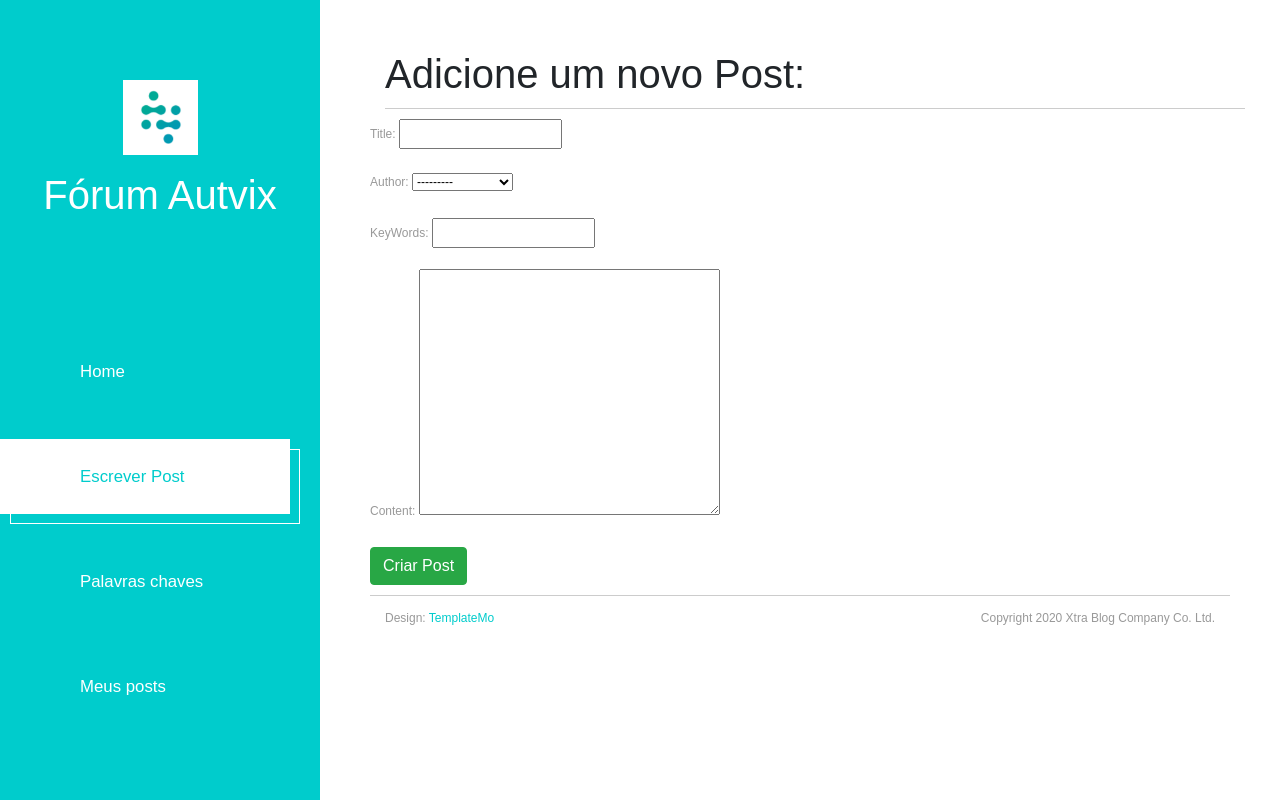
After one commit to Delarmelina/OnlineForum, a Django app: page /newPost/ in a window 1280 px wide. The commit adds this page. Run offline with Django 3.2, Linux system fonts and the light colour scheme; data comes from the database, SQL or seed files in the repository; both versions use the stored data as it was after the commit; some libraries are stand-ins or nearby versions; some web fonts are replaced.

Commit message:
Função ADD Post pelo Site criada (sem css)

```diff
--- a/AutvixForum/urls.py
+++ b/AutvixForum/urls.py
@@ -25,4 +25,5 @@ urlpatterns = [
     path('admin/', admin.site.urls),
     path('ckeditor/', include('ckeditor_uploader.urls')),
     path('posts/<int:post_id>', views.post),
+    path('newPost/', views.newPost, name='new-post'),
 ]+ static(settings.MEDIA_URL, document_root=settings.MEDIA_ROOT)
--- /dev/null
+++ b/Forum/forms.py
@@ -0,0 +1,9 @@
+from django import forms
+
+from .models import Post
+
+class PostForm(forms.ModelForm):
+
+    class Meta:
+        model = Post
+        fields = ('title', 'author', 'keyWords', 'content')
--- a/Forum/templates/layout.html
+++ b/Forum/templates/layout.html
@@ -7,7 +7,7 @@
 
     {% load static %}
 
-    {% comment %} <link href="{% static 'Forum/all.min.css' %}" rel="stylesheet" type="text/css"> {% endcomment %}
+    <link href="{% static 'Forum/all.min.css' %}" rel="stylesheet" type="text/css">
     <link rel="stylesheet" type="text/css" href="{% static 'Forum/bootstrap.min.css' %}">
     <link rel="stylesheet" type="text/css" href="{% static 'Forum/familySource.css' %}">
     <link rel="stylesheet" type="text/css" href="{% static 'Forum/style.css' %}">
--- /dev/null
+++ b/Forum/templates/newPost.html
@@ -0,0 +1,42 @@
+{% extends 'layout.html' %}
+
+{% block navbar %}
+    <ul>
+        <li class="tm-nav-item">
+            <a href="/" class="tm-nav-link">
+                <i class="fas fa-home"></i>
+                Home
+            </a>
+        </li>
+        <li class="tm-nav-item active">
+            <a href="newPost/" class="tm-nav-link">
+                <i class="fas fa-pen"></i>
+                Escrever Post
+            </a>
+        </li>
+        <li class="tm-nav-item">
+            <a href="about.html" class="tm-nav-link">
+                <i class="fas fa-users"></i>
+              Palavras chaves
+            </a>
+        </li>
+        <li class="tm-nav-item">
+            <a href="contact.html" class="tm-nav-link">
+                <i class="far fa-comments"></i>
+                Meus posts
+            </a>
+        </li>
+    </ul>
+{% endblock %}
+
+{% block content %}
+    <h1>Adicione um novo Post:</h1>
+    <hr class="col-12">
+    <div class="row">
+        <form method="POST">
+            {% csrf_token %}
+            {{ form.as_p }}
+            <input type="submit" value="Criar Post" class="btn btn-success">
+        </form>
+    </div>
+{% endblock %}
--- a/Forum/views.py
+++ b/Forum/views.py
@@ -1,12 +1,26 @@
-from django.shortcuts import render
+from django.shortcuts import render, redirect
+from .forms import PostForm
 
 from Forum.models import Post
 
 # Create your views here.
 def home(request):
-    posts = Post.objects.all()
+    posts = Post.objects.all().order_by('-created_at')
     return render(request, './home.html', {'posts': posts})
 
 def post(request, post_id):
     post = Post.objects.get(pk=post_id)
     return render(request, './post.html', {'post': post})
+
+def newPost(request):
+    if request.method == 'POST':
+        form = PostForm(request.POST)
+
+        if form.is_valid():
+            post = form.save(commit=False)
+            post.author = request.user
+            post.save()
+            return redirect('/')
+    else:
+        form = PostForm()
+        return render(request, './newPost.html', {'form': form})
```
Also changed, not shown: Forum/templates/home.html (+16 -8 lines), db.sqlite3.
